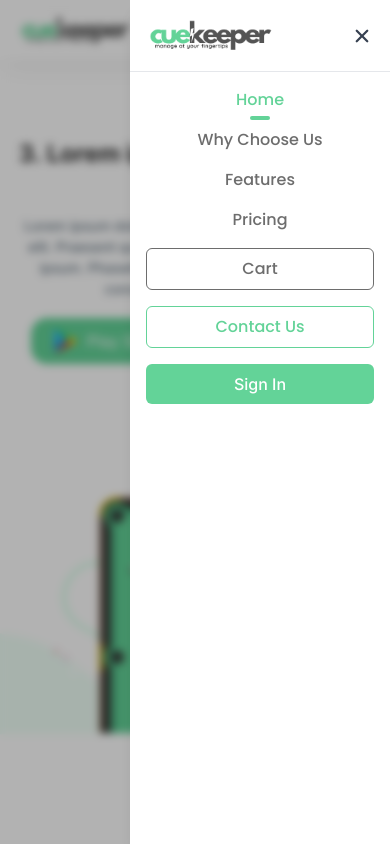
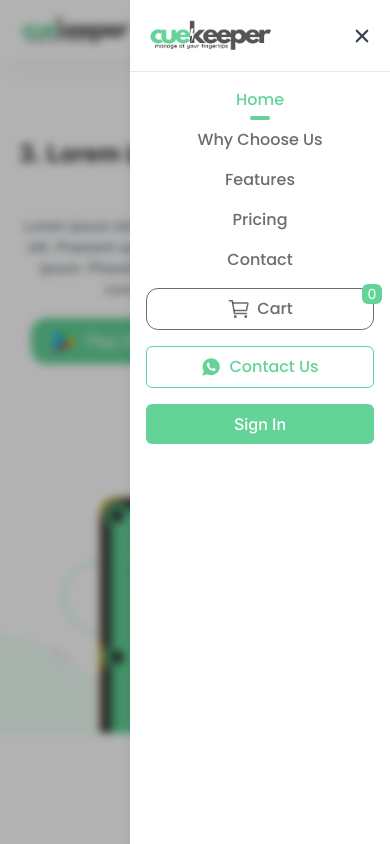
Before and after one commit to vikramkumartejani/snooker-web, a Next.js app: page / in a window 390 px wide. Both pictures are taken after a click on the button 363 px from the left and 30 px from the top of the page. Shown: the top 844 px of the page. Built offline with nearby package versions, Linux system fonts and the light colour scheme.

Commit message:
menu-fixed

```diff
--- a/app/components/Navbar.js
+++ b/app/components/Navbar.js
@@ -261,17 +261,36 @@ export default function Navbar() {
                   }`}
               ></div>
             </a>
-            <Link
-              href="/checkout"
-              className="text-center w-full text-[#2E2E2EB2] font-poppins font-[500] hover:bg-grayish/10 py-2 px-4 border border-[#2E2E2EB2] rounded-md"
+            <a
+                href="/#footer"
+                className={`relative font-poppins font-[500] ${activeSection === "#footer"
+                  ? "text-greenish"
+                  : "text-[#2E2E2EB2] dark:text-white dark:hover:text-greenish"
+                  } hover:text-greenish`}
+              >
+                Contact
+                <div
+                  className={`absolute left-1/2 transform -translate-x-1/2 -bottom-2 w-[20px] h-[4px] bg-greenish rounded-[20px] ${activeSection === "#footer" ? "" : "hidden"
+                    }`}
+                ></div>
+              </a>
+              <div className="relative w-full">
+                <Link
+                  href="/checkout"
+                  className="flex items-center justify-center text-[#2E2E2EB2] dark:text-white font-poppins font-[500] hover:bg-grayish/10 transition border border-[#2E2E2EB2] dark:border-white rounded-[12px] py-[8px] px-[16px] w-full"
+                >
+                  <IoCartOutline className="h-[24px] w-[24px]" />
+                  <span className="ml-[6px]">Cart</span>
+                </Link>
+                <div className="w-5 h-5 bg-greenish absolute -top-1 rounded-md -right-2 flex items-center justify-center">
+                  <h3 className="text-white text-sm">{cartCount}</h3>
+                </div>
+              </div>
+            <button
+              className="text-center w-full flex items-center gap-2 justify-center text-greenish font-poppins font-[500] hover:bg-greenish/20 py-2 px-4 border border-greenish rounded-md"
               onClick={closeDrawer}
             >
-              Cart
-            </Link>
-            <button
-              className="text-center w-full text-greenish font-poppins font-[500] hover:bg-greenish/20 py-2 px-4 border border-greenish rounded-md"
-              onClick={closeDrawer}
-            >
+               <IoLogoWhatsapp className="h-[20px] w-[20px]" />
               Contact Us
             </button>
             <button
```
